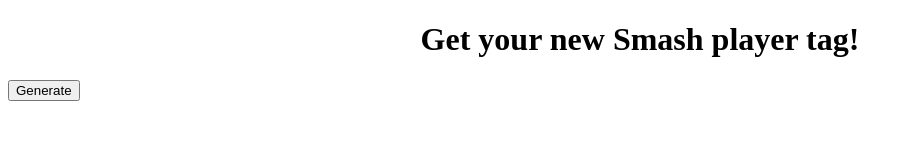
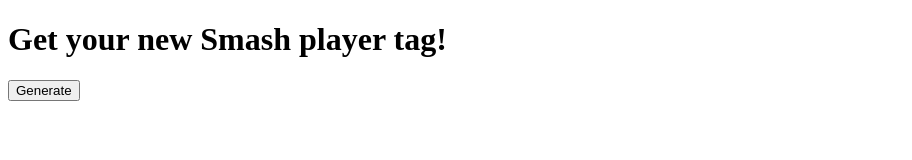
Before and after one commit to Pazda/Smash-Tags, a plain HTML site: page index.html in a window 1280 px wide. Shown: the whole page, without its empty margins (0-912 px from the left). Drawn offline with Linux system fonts and the light colour scheme.

Commit message:
Update index.html

```diff
--- a/index.html
+++ b/index.html
@@ -4,7 +4,7 @@
 	<title>Smash Tag Generator</title>
 </head>
 <body>
-	<h1><center>Get your new Smash player tag!</center></h1>
+	<h1>Get your new Smash player tag!</h1>
 	<div id="quoteDisplay">
 
 	</div>
```
